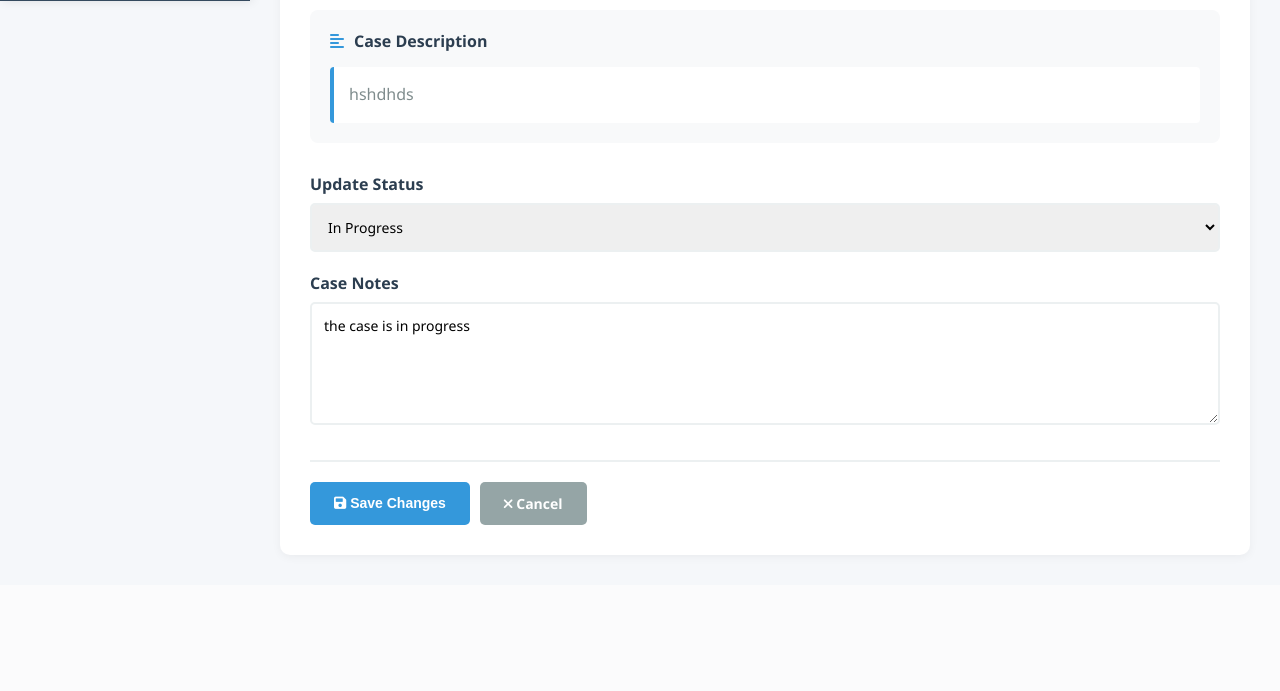
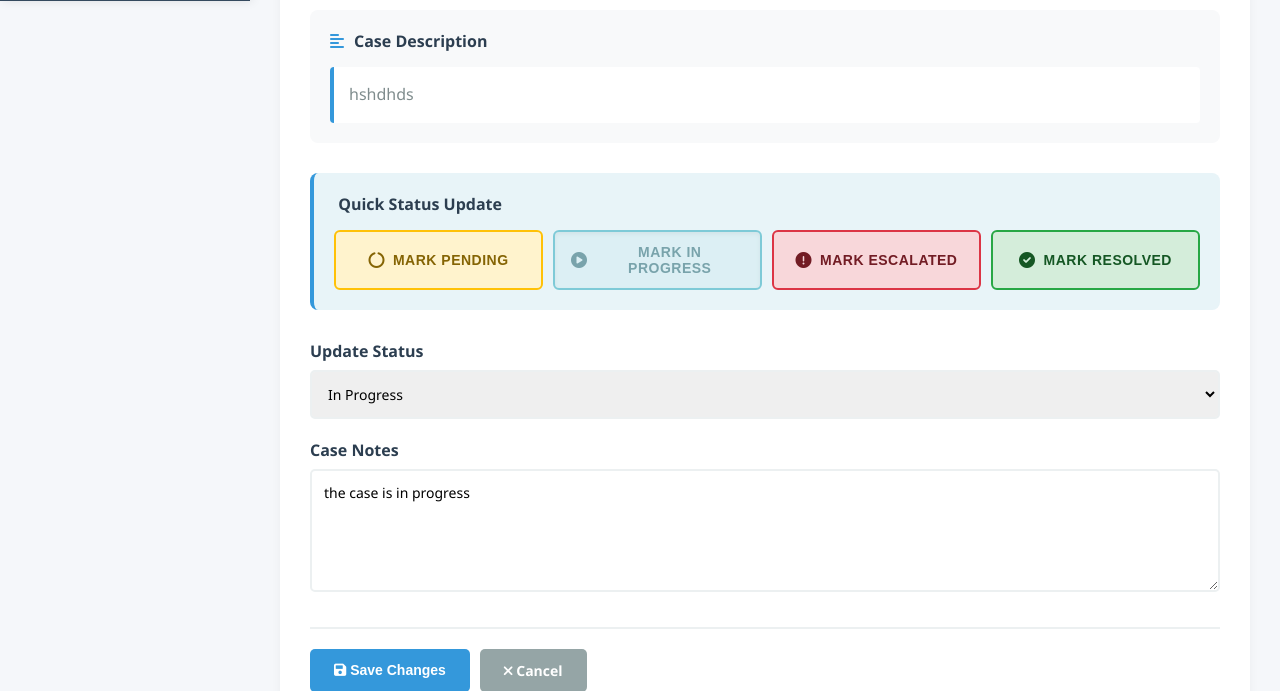
Before and after one commit to Eliot1001/land-_dispute_system, a Django app: page /case/15/ in a window 1280 px wide. Shown: the part 799-1490 px from the top of the page. Before the commit the page ends 1356 px from the top, so only its background shows below. Run offline with Django 5.2, Linux system fonts and the light colour scheme; a user stored in the database is signed in; data comes from the database, SQL or seed files in the repository; data that the repository does not hold is empty; parts of the project's set-up code (start-up, migrations or seed data) failed here and were passed over.

Commit message:
Feature: Add quick status action buttons for officers to easily mark cases as In Progress

```diff
--- a/trackingsystem/landsystem/templates/case_detail.html
+++ b/trackingsystem/landsystem/templates/case_detail.html
@@ -272,6 +272,83 @@
             outline: none;
             border-color: #3498db;
         }
+
+        .status-btn {
+            padding: 12px 16px;
+            border: none;
+            border-radius: 6px;
+            font-size: 14px;
+            font-weight: 600;
+            cursor: pointer;
+            transition: all 0.3s ease;
+            display: flex;
+            align-items: center;
+            justify-content: center;
+            gap: 8px;
+            text-transform: uppercase;
+            letter-spacing: 0.5px;
+        }
+
+        .status-btn i {
+            font-size: 16px;
+        }
+
+        .status-btn-pending {
+            background-color: #fff3cd;
+            color: #856404;
+            border: 2px solid #ffc107;
+        }
+
+        .status-btn-pending:hover:not(:disabled) {
+            background-color: #ffc107;
+            box-shadow: 0 4px 12px rgba(255, 193, 7, 0.3);
+            transform: translateY(-2px);
+        }
+
+        .status-btn-progress {
+            background-color: #d1ecf1;
+            color: #0c5460;
+            border: 2px solid #17a2b8;
+        }
+
+        .status-btn-progress:hover:not(:disabled) {
+            background-color: #17a2b8;
+            color: white;
+            box-shadow: 0 4px 12px rgba(23, 162, 184, 0.3);
+            transform: translateY(-2px);
+        }
+
+        .status-btn-escalated {
+            background-color: #f8d7da;
+            color: #721c24;
+            border: 2px solid #dc3545;
+        }
+
+        .status-btn-escalated:hover:not(:disabled) {
+            background-color: #dc3545;
+            color: white;
+            box-shadow: 0 4px 12px rgba(220, 53, 69, 0.3);
+            transform: translateY(-2px);
+        }
+
+        .status-btn-resolved {
+            background-color: #d4edda;
+            color: #155724;
+            border: 2px solid #28a745;
+        }
+
+        .status-btn-resolved:hover:not(:disabled) {
+            background-color: #28a745;
+            color: white;
+            box-shadow: 0 4px 12px rgba(40, 167, 69, 0.3);
+            transform: translateY(-2px);
+        }
+
+        .status-btn:disabled {
+            opacity: 0.5;
+            cursor: not-allowed;
+            box-shadow: inset 0 2px 4px rgba(0, 0, 0, 0.1);
+        }
     </style>
 </head>
 <body>
@@ -368,6 +445,34 @@
                     <div class="description-text">{{ case.description }}</div>
                 </div>
 
+                <!-- Quick Status Actions -->
+                <div style="background: #e8f4f8; padding: 20px; border-radius: 8px; margin-bottom: 30px; border-left: 4px solid #3498db;">
+                    <h3 style="margin-bottom: 15px; color: #2c3e50; font-size: 16px;">
+                        <i class="fas fa-lightning-bolt"></i> Quick Status Update
+                    </h3>
+                    <div style="display: grid; grid-template-columns: repeat(auto-fit, minmax(150px, 1fr)); gap: 10px;">
+                        <form method="POST" action="{% url 'update_case_status' case.id %}" style="display: contents;">
+                            {% csrf_token %}
+
+                            <button type="submit" name="status" value="pending" class="status-btn status-btn-pending" {% if case.status == 'pending' %}disabled{% endif %}>
+                                <i class="fas fa-circle-notch"></i> Mark Pending
+                            </button>
+
+                            <button type="submit" name="status" value="in_progress" class="status-btn status-btn-progress" {% if case.status == 'in_progress' %}disabled{% endif %}>
+                                <i class="fas fa-play-circle"></i> Mark In Progress
+                            </button>
+
+                            <button type="submit" name="status" value="escalated" class="status-btn status-btn-escalated" {% if case.status == 'escalated' %}disabled{% endif %}>
+                                <i class="fas fa-exclamation-circle"></i> Mark Escalated
+                            </button>
+
+                            <button type="submit" name="status" value="resolved" class="status-btn status-btn-resolved" {% if case.status == 'resolved' %}disabled{% endif %}>
+                                <i class="fas fa-check-circle"></i> Mark Resolved
+                            </button>
+                        </form>
+                    </div>
+                </div>
+
                 <!-- Case Update Form -->
                 <form method="POST">
                     {% csrf_token %}
--- a/trackingsystem/landsystem/views.py
+++ b/trackingsystem/landsystem/views.py
@@ -180,16 +180,29 @@ def assign_case(request, case_id):
 
 
 @login_required(login_url='login')
+@login_required(login_url='login')
 def update_case_status(request, case_id):
-    """Update case status"""
+    """Update case status via quick action buttons or POST"""
+    try:
+        officer = request.user.officer_profile
+    except OfficerProfile.DoesNotExist:
+        if not request.user.is_staff:
+            return HttpResponseForbidden("You do not have permission to update this case.")
+
     if request.method == 'POST':
         case = get_object_or_404(Case, id=case_id)
+
+        # Handle quick action buttons (name="status" with value)
         new_status = request.POST.get('status')
-        if new_status in dict(Case.STATUS_CHOICES):
+
+        # Validate status against available choices
+        valid_statuses = [choice[0] for choice in Case.STATUS_CHOICES]
+        if new_status and new_status in valid_statuses:
             case.status = new_status
             case.save()
             return redirect('case_detail', case_id=case.id)
-    return redirect('dashboard')
+
+    return redirect('case_detail', case_id=case_id)
 
 
 @login_required(login_url='login')
```
Also changed, not shown: 1 other file.
